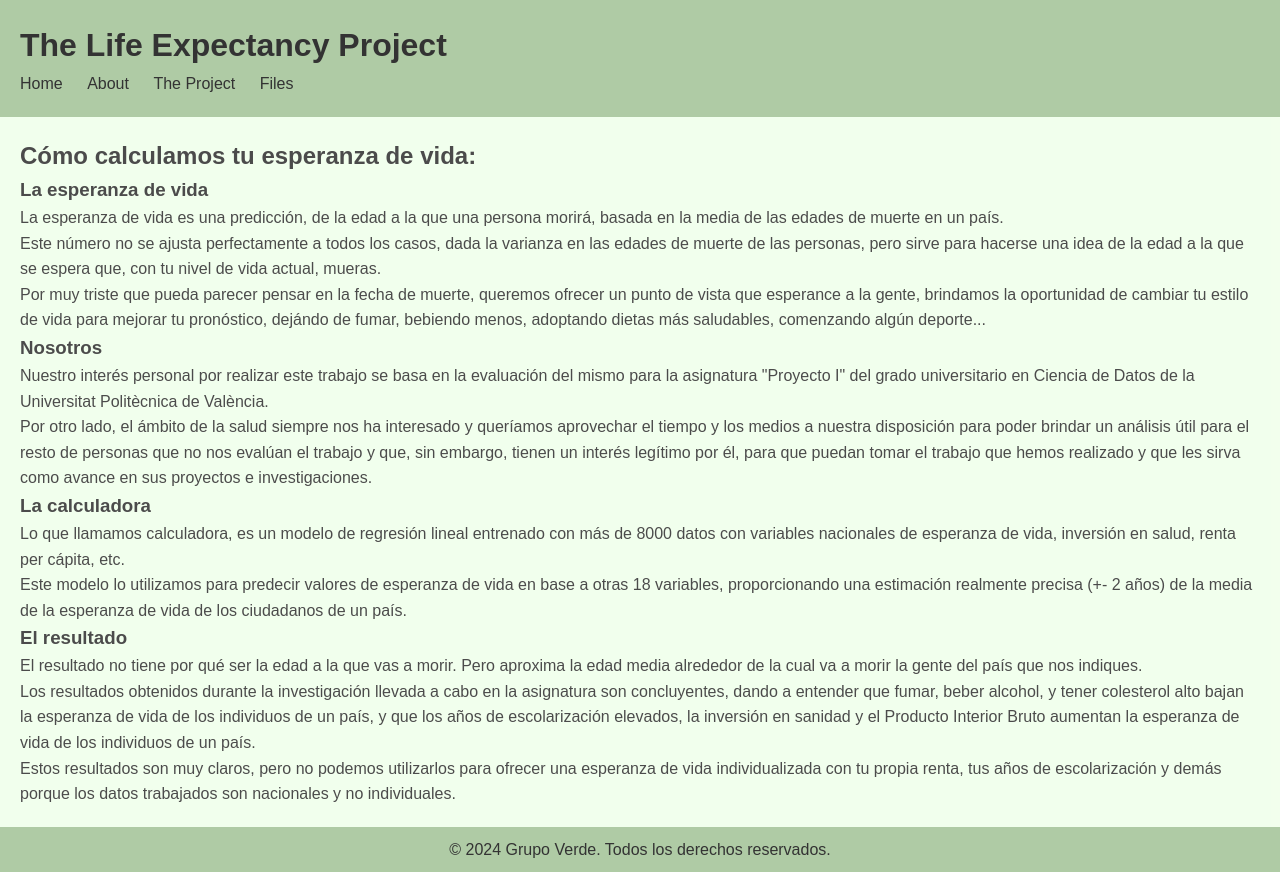
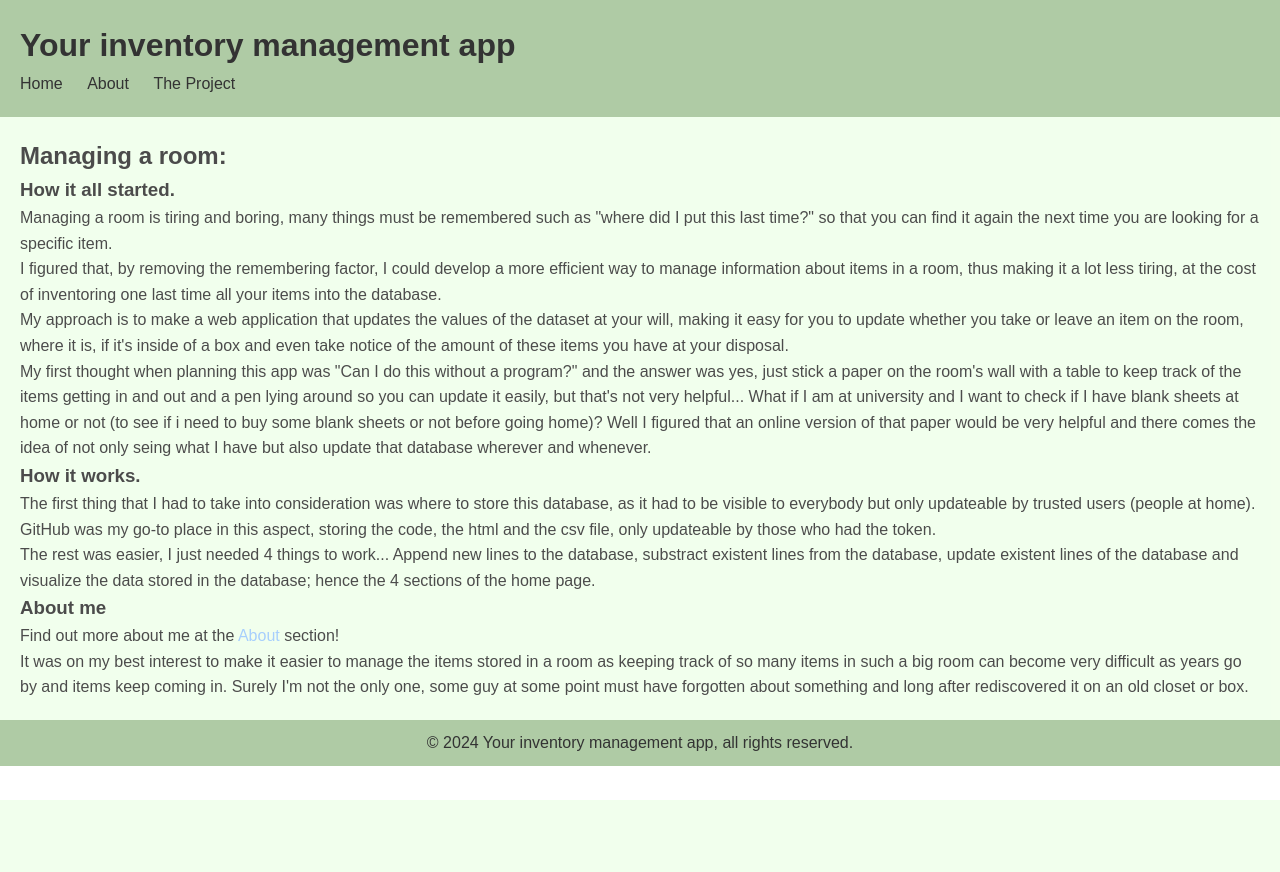
Before and after one commit to NadalBQ/inventory_management_app, a Flask app: page /explain in a window 1280 px wide. After the commit the page ends 800 px from the top, so only its background shows below. Run offline with Flask 3, Linux system fonts and the light colour scheme; some libraries are stand-ins or nearby versions.

Commit message:
Updated the explain.html page

```diff
--- a/app.py
+++ b/app.py
@@ -23,28 +23,15 @@ def explain():
 @app.route('/aboutus')
 def aboutus():
     return render_template('aboutus.html')
-@app.route('/filesUsed')
-def filesUsed():
-    return render_template('filesUsed.html')
 @app.route('/theProject')
 def theProject():
     return render_template('theProject.html')
 
-@app.route('/isabelle')
-def isabelle():
-    return render_template('isabelle.html')
+
 @app.route('/nadal')
 def nadal():
     return render_template('nadal.html')
-@app.route('/fernanda')
-def fernanda():
-    return render_template('fernanda.html')
-@app.route('/carla')
-def carla():
-    return render_template('carla.html')
-@app.route('/michele')
-def michele():
-    return render_template('michele.html')
+
 
 
 
@@ -63,6 +50,7 @@ def add_item():
     Amount = str(data['amount'])
     Parent = str(data['parent'])
     Type = str(data['Type']).lower().capitalize()
+
     g = Github(token)
     repository = g.get_repo(repository_name)
     csv = repository.get_contents(csv_file_path)
--- a/templates/explain.html
+++ b/templates/explain.html
@@ -5,56 +5,48 @@
     <meta charset="UTF-8">
     <meta name="viewport" content="width=device-width, initial-scale=1.0">
     <link rel="stylesheet" href="../static/style.css">
-    <title>About Us Developers</title>
+    <title>Inventory management app</title>
     <link rel="icon" type="image/x-icon" href="/static/images/favicon.ico">
     <script src="https://kit.fontawesome.com/90ee6ee289.js" crossorigin="anonymous"></script>
 </head>
 
 <body>
     <header>
-        <h1>The Life Expectancy Project</h1>
+        <h1>Your inventory management app</h1>
         <nav>
             <ul>
                 <li><a href="{{ url_for('home') }}">Home</a></li>
                 <li><a href="{{ url_for('aboutus') }}">About</a></li>
                 <li><a href="{{ url_for('theProject') }}">The Project</a></li>
-                <li><a href="{{ url_for('filesUsed') }}">Files</a></li>
             </ul>
         </nav>
     </header>
 
     <section class="explainsection">
-        <h2>Cómo calculamos tu esperanza de vida:</h2>
+        <h2>Managing a room:</h2>
         <section>
-            <h3>La esperanza de vida</h3>
-            <p>La esperanza de vida es una predicción, de la edad a la que una persona morirá, basada en la media de las edades de muerte en un país.</p>
-            <p>Este número no se ajusta perfectamente a todos los casos, dada la varianza en las edades de muerte de las personas, pero sirve para hacerse una idea de la edad a la que se espera que, con tu nivel de vida actual, mueras.</p>
-            <p>Por muy triste que pueda parecer pensar en la fecha de muerte, queremos ofrecer un punto de vista que esperance a la gente, brindamos la oportunidad de cambiar tu estilo de vida para mejorar tu pronóstico, dejándo de fumar, bebiendo menos, adoptando dietas más saludables, comenzando algún deporte...</p>
+            <h3>How it all started.</h3>
+            <p>Managing a room is tiring and boring, many things must be remembered such as "where did I put this last time?" so that you can find it again the next time you are looking for a specific item.</p>
+            <p>I figured that, by removing the remembering factor, I could develop a more efficient way to manage information about items in a room, thus making it a lot less tiring, at the cost of inventoring one last time all your items into the database.</p>
+            <p>My approach is to make a web application that updates the values of the dataset at your will, making it easy for you to update whether you take or leave an item on the room, where it is, if it's inside of a box and even take notice of the amount of these items you have at your disposal.</p>
+            <p>My first thought when planning this app was "Can I do this without a program?" and the answer was yes, just stick a paper on the room's wall with a table to keep track of the items getting in and out and a pen lying around so you can update it easily, but that's not very helpful... What if I am at university and I want to check if I have blank sheets at home or not (to see if i need to buy some blank sheets or not before going home)? Well I figured that an online version of that paper would be very helpful and there comes the idea of not only seing what I have but also update that database wherever and whenever.</p>
         </section>
 
         <section>
-            <h3>Nosotros</h3>
-            <p>Nuestro interés personal por realizar este trabajo se basa en la evaluación del mismo para la asignatura "Proyecto I" del grado universitario en Ciencia de Datos de la Universitat Politècnica de València.</p>
-            <p>Por otro lado, el ámbito de la salud siempre nos ha interesado y queríamos aprovechar el tiempo y los medios a nuestra disposición para poder brindar un análisis útil para el resto de personas que no nos evalúan el trabajo y que, sin embargo, tienen un interés legítimo por él, para que puedan tomar el trabajo que hemos realizado y que les sirva como avance en sus proyectos e investigaciones.</p>
+            <h3>How it works.</h3>
+            <p>The first thing that I had to take into consideration was where to store this database, as it had to be visible to everybody but only updateable by trusted users (people at home). GitHub was my go-to place in this aspect, storing the code, the html and the csv file, only updateable by those who had the token.</p>
+            <p>The rest was easier, I just needed 4 things to work... Append new lines to the database, substract existent lines from the database, update existent lines of the database and visualize the data stored in the database; hence the 4 sections of the home page.</p>
         </section>
 
         <section>
-            <h3>La calculadora</h3>
-            <p>Lo que llamamos calculadora, es un modelo de regresión lineal entrenado con más de 8000 datos con variables nacionales de esperanza de vida, inversión en salud, renta per cápita, etc.</p>
-            <p>Este modelo lo utilizamos para predecir valores de esperanza de vida en base a otras 18 variables, proporcionando una estimación realmente precisa (+- 2 años) de la media de la esperanza de vida de los ciudadanos de un país.</p>
-
-        </section>
-
-        <section>
-            <h3>El resultado</h3>
-            <p>El resultado no tiene por qué ser la edad a la que vas a morir. Pero aproxima la edad media alrededor de la cual va a morir la gente del país que nos indiques.</p>
-            <p>Los resultados obtenidos durante la investigación llevada a cabo en la asignatura son concluyentes, dando a entender que fumar, beber alcohol, y tener colesterol alto bajan la esperanza de vida de los individuos de un país, y que los años de escolarización elevados, la inversión en sanidad y el Producto Interior Bruto aumentan la esperanza de vida de los individuos de un país.</p>
-            <p>Estos resultados son muy claros, pero no podemos utilizarlos para ofrecer una esperanza de vida individualizada con tu propia renta, tus años de escolarización y demás porque los datos trabajados son nacionales y no individuales.</p>
+            <h3>About me</h3>
+            <p>Find out more about me at the <a href="{{ url_for('aboutus') }}">About</a> section!</p>
+            <p>It was on my best interest to make it easier to manage the items stored in a room as keeping track of so many items in such a big room can become very difficult as years go by and items keep coming in. Surely I'm not the only one, some guy at some point must have forgotten about something and long after rediscovered it on an old closet or box.</p>
         </section>
     </section>
 
     <footer>
-        <p>&copy; 2024 Grupo Verde. Todos los derechos reservados.</p>
+        <p>&copy; 2024 Your inventory management app, all rights reserved.</p>
     </footer>
 </body>
 </html>
```
